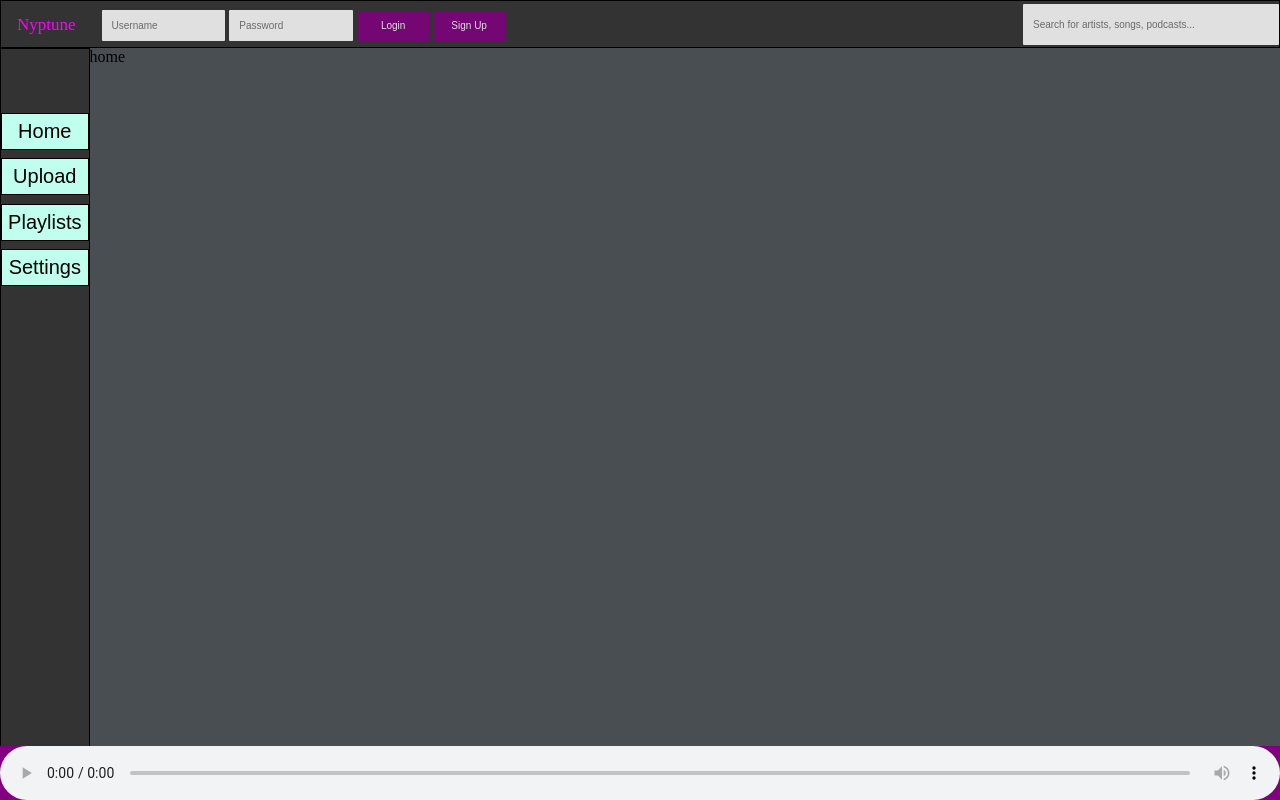
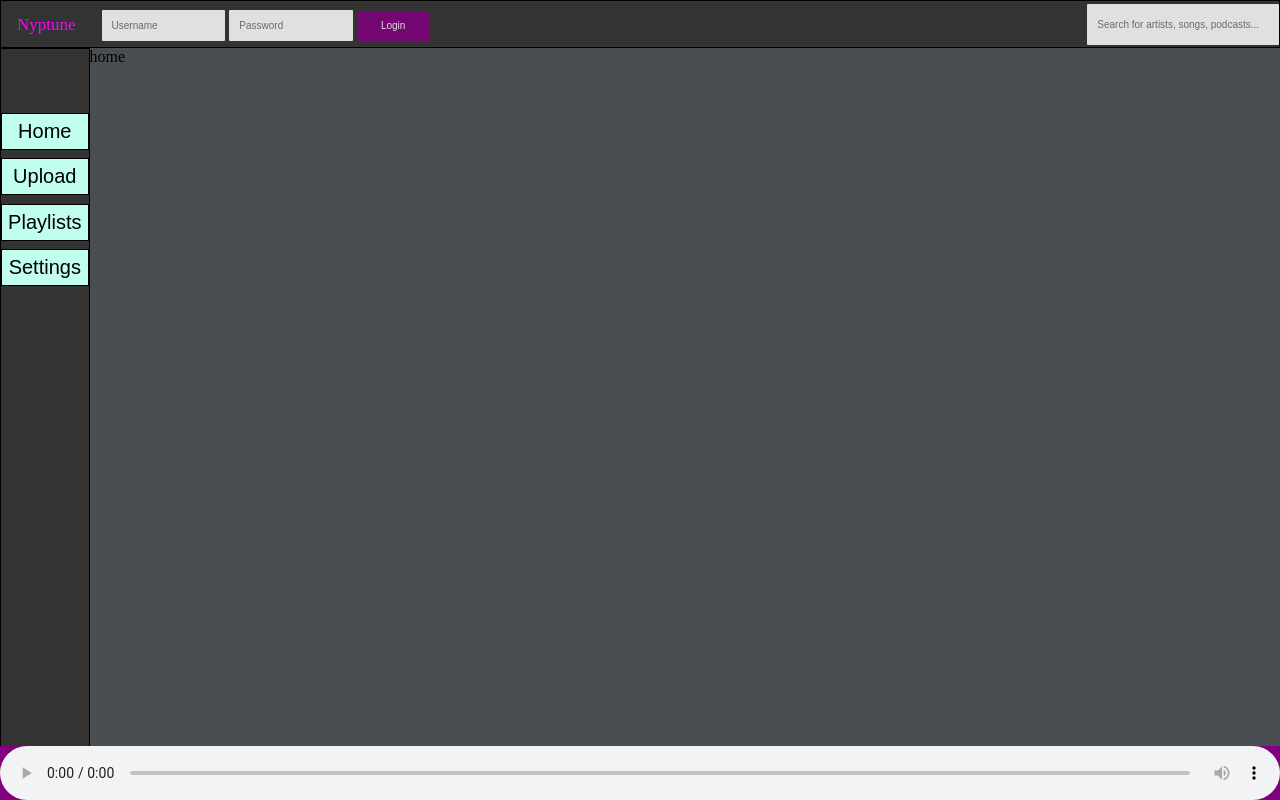
Before and after one commit to jenkinsdonovan/Nyptune, a PHP site: page / in a window 1280 px wide. Run offline with PHP 8.4, Linux system fonts and the light colour scheme.

Commit message:
another update

```diff
--- a/index.php
+++ b/index.php
@@ -23,11 +23,10 @@ session_start();
 		<?php
 		if(!isset($_SESSION['logged']) || $_SESSION['logged'] == FALSE) {
 		echo '
-        <form action="login.php" method="post">
+        <form action="login.php" method="post" style="width: 100%; display: inline-block;">
         	<input type="text" name="username" placeholder="Username" required>
         	<input type="password" name="password" placeholder="Password" required>
         	<input type="submit" value="Login">
-            <input type="submit" value="Sign Up" />
         </form>
 		';
 		} else {
@@ -40,7 +39,7 @@ session_start();
 		?>
       </div>
     </div>
-  <input type="text2" name="search" placeholder="Search for artists, songs, podcasts...">
+  <input type="text2" id="search" name="search" oninput="search()" placeholder="Search for artists, songs, podcasts...">
 </div>
 </div>
 
@@ -55,7 +54,7 @@ session_start();
   <button onclick="settings();">Settings</button>
   </div>
 
-  <div class="maincontainer">
+  <div class="maincontainer" id="maincontainer">
 
   </div>
 
@@ -75,6 +74,11 @@ Your browser does not support the audio element.
 	});
 
 	/* button functions. Will eventually use ajax to call php scripts */
+	function search() {
+		var x = document.getElementById("search").value;
+		document.getElementById("maincontainer").innerHTML = "Search: " + x;
+		/*$(".maincontainer").html("search");*/
+	}
 	function home() {
 		$(".maincontainer").html("home");
 	}
--- a/style.css
+++ b/style.css
@@ -121,6 +121,7 @@ input[type=submit]:hover {
 
 
 
+
 .bottom-container {
   text-align: center;
   background-color: #666;
@@ -145,13 +146,14 @@ input[type=submit]:hover {
 }
 
 input[type=text2] {
-  width: 256px;
+  width: 15%;
   padding: 15px 10px;
   float: right;
+  transition: width .5s;
 }
 
 input[type=text2]:focus {
-  width: 100%;
+  width: 30%;
 }
 
 .sidenav {
```
